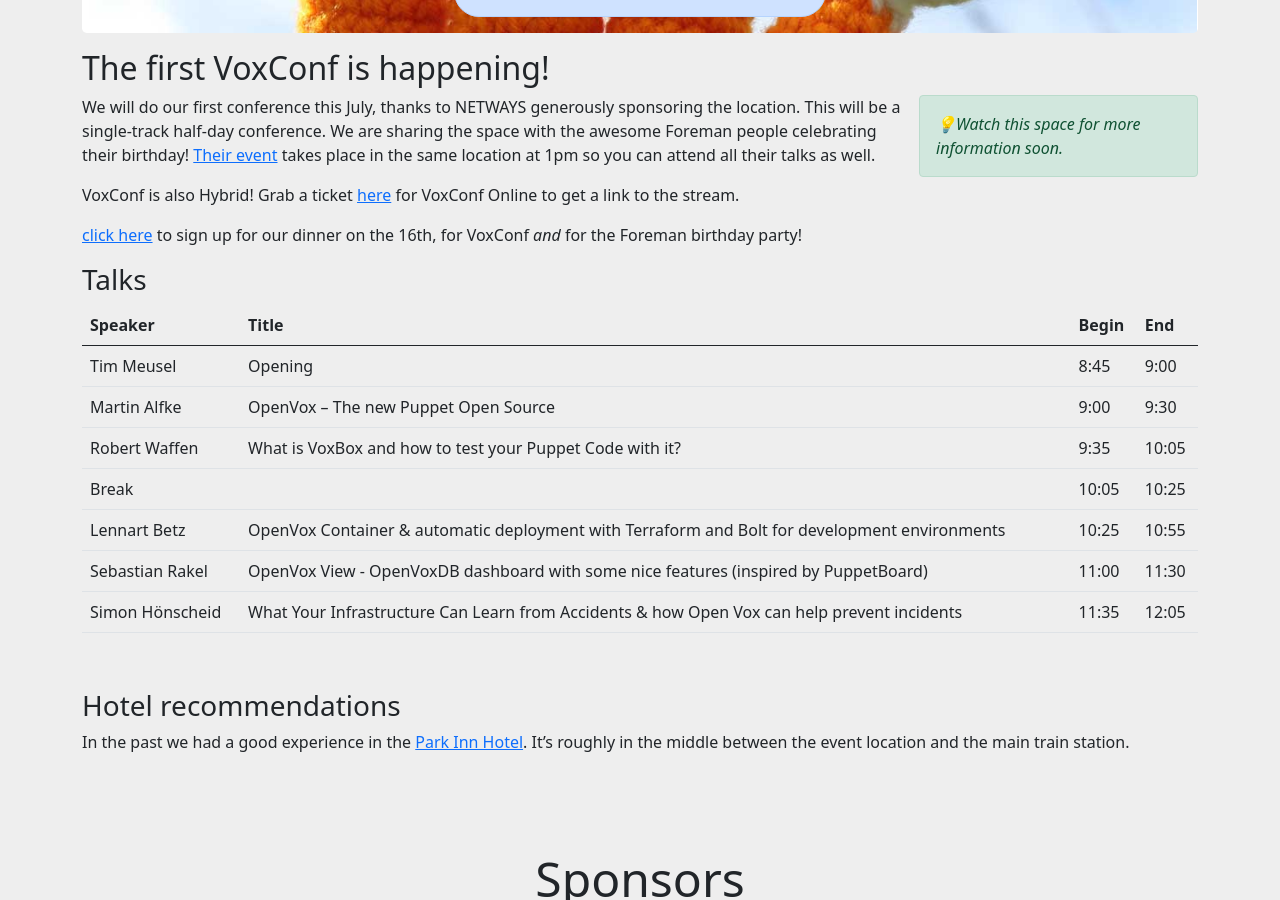
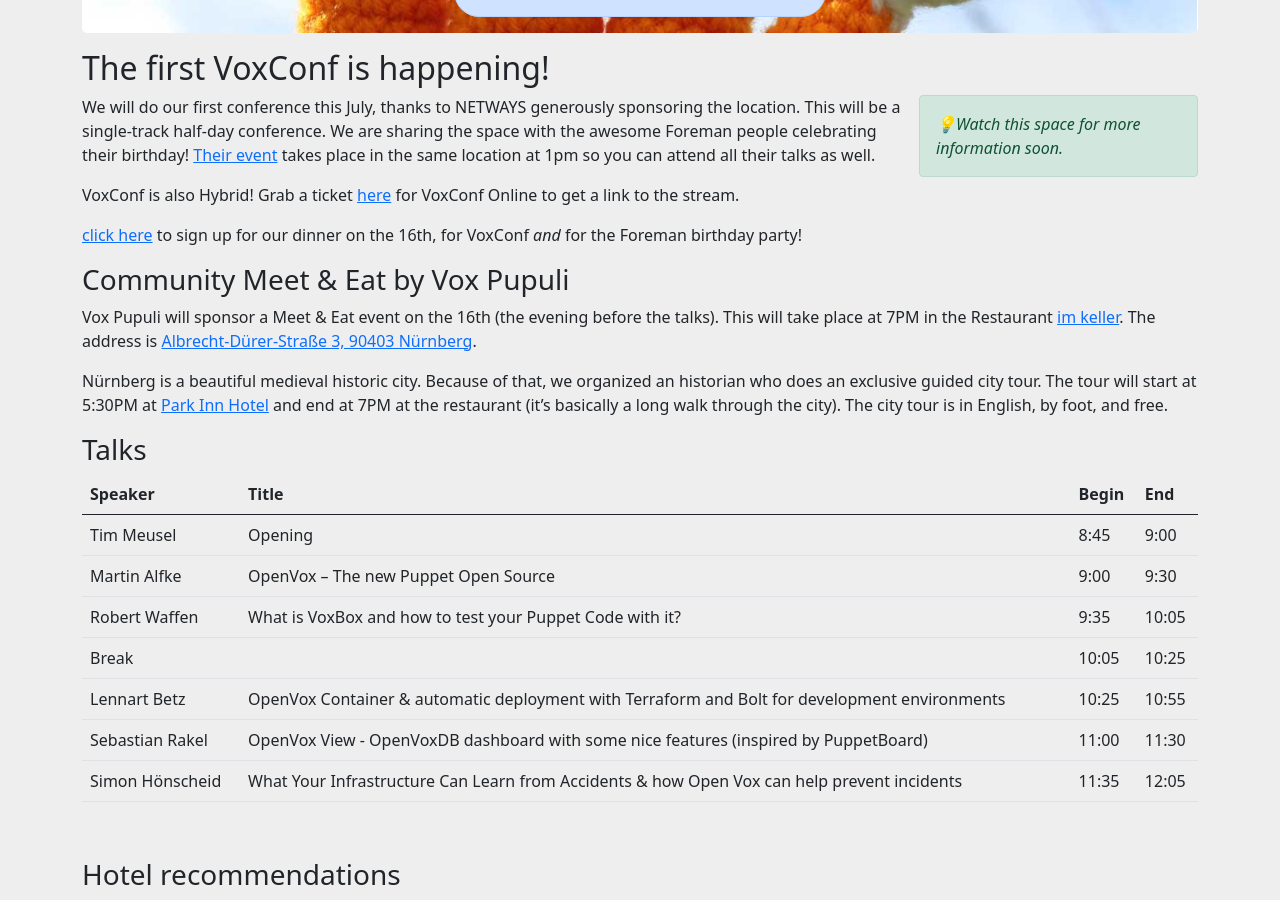
Before and after one commit to voxpupuli/voxpupuli.github.io, a Jekyll site: the page built from voxconf.md, in a window 1280 px wide and 900 px high, scrolled down 761 px. Built offline with Jekyll 4.4.1, drawn with Linux system fonts in a browser that asks for light colours; nearby versions of some CDN libraries.

Commit message:
VoxConf: Add notes about our dinner

```diff
--- a/voxconf.md
+++ b/voxconf.md
@@ -50,6 +50,17 @@
 
 <a href="https://tickets.netways.de/NES/foremanbirthday/">click here</a> to sign up for our dinner on the 16th, for VoxConf *and* for the Foreman birthday party!
 
+### Community Meet & Eat by Vox Pupuli
+
+Vox Pupuli will sponsor a Meet & Eat event on the 16th (the evening before the talks).
+This will take place at 7PM in the Restaurant [im keller](https://alte-kuechn.de/en/im-keller/).
+The address is [Albrecht-Dürer-Straße 3, 90403 Nürnberg](https://maps.app.goo.gl/jW3F7pnyeJgEeGnL8).
+
+Nürnberg is a beautiful medieval historic city.
+Because of that, we organized an historian who does an exclusive guided city tour.
+The tour will start at 5:30PM at [Park Inn Hotel](https://maps.app.goo.gl/GzN7oJqAx6gfNSgW8) and end at 7PM at the restaurant (it's basically a long walk through the city).
+The city tour is in English, by foot, and free.
+
 ### Talks
 
 | Speaker | Title | Begin | End |
```
